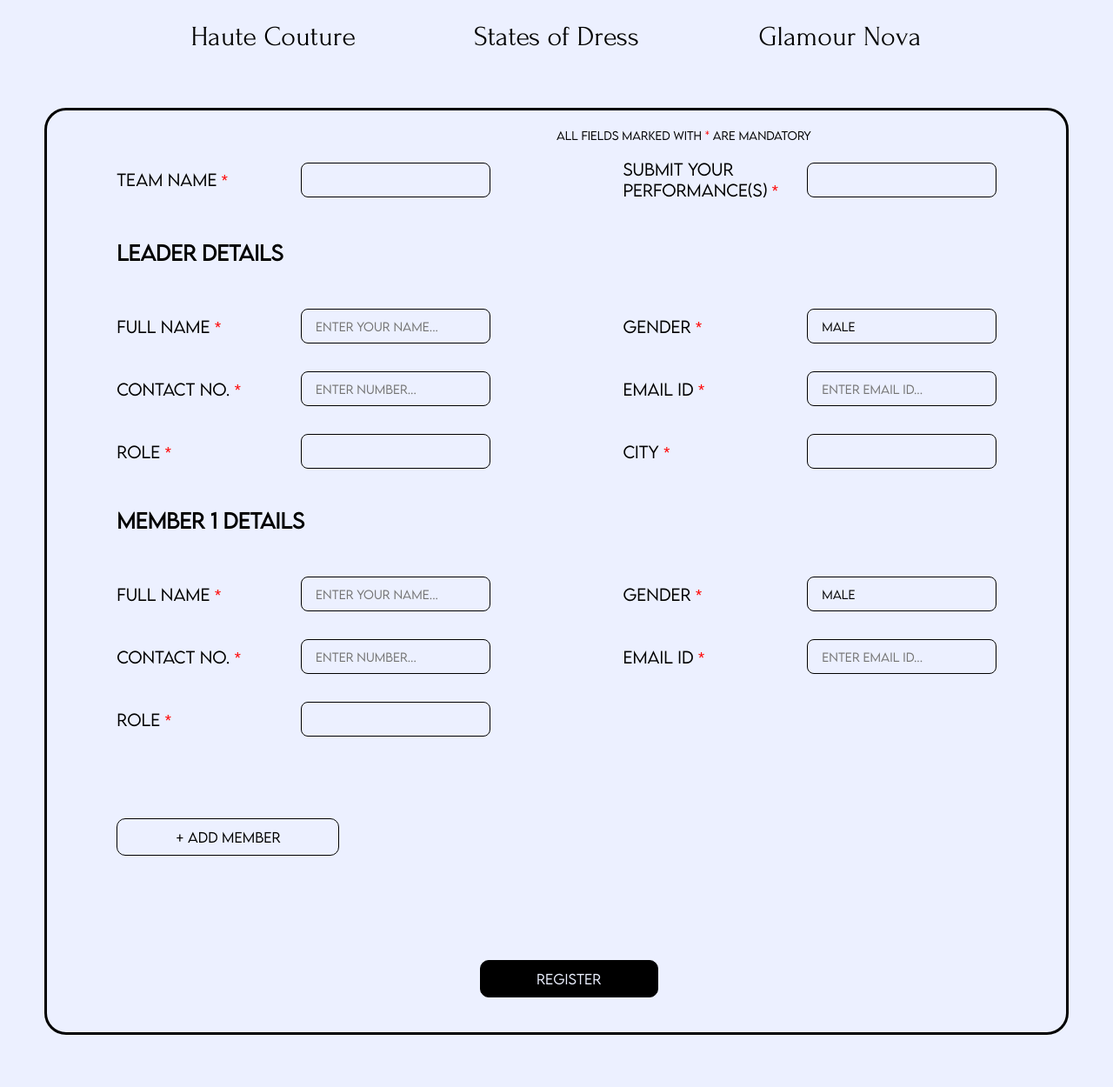
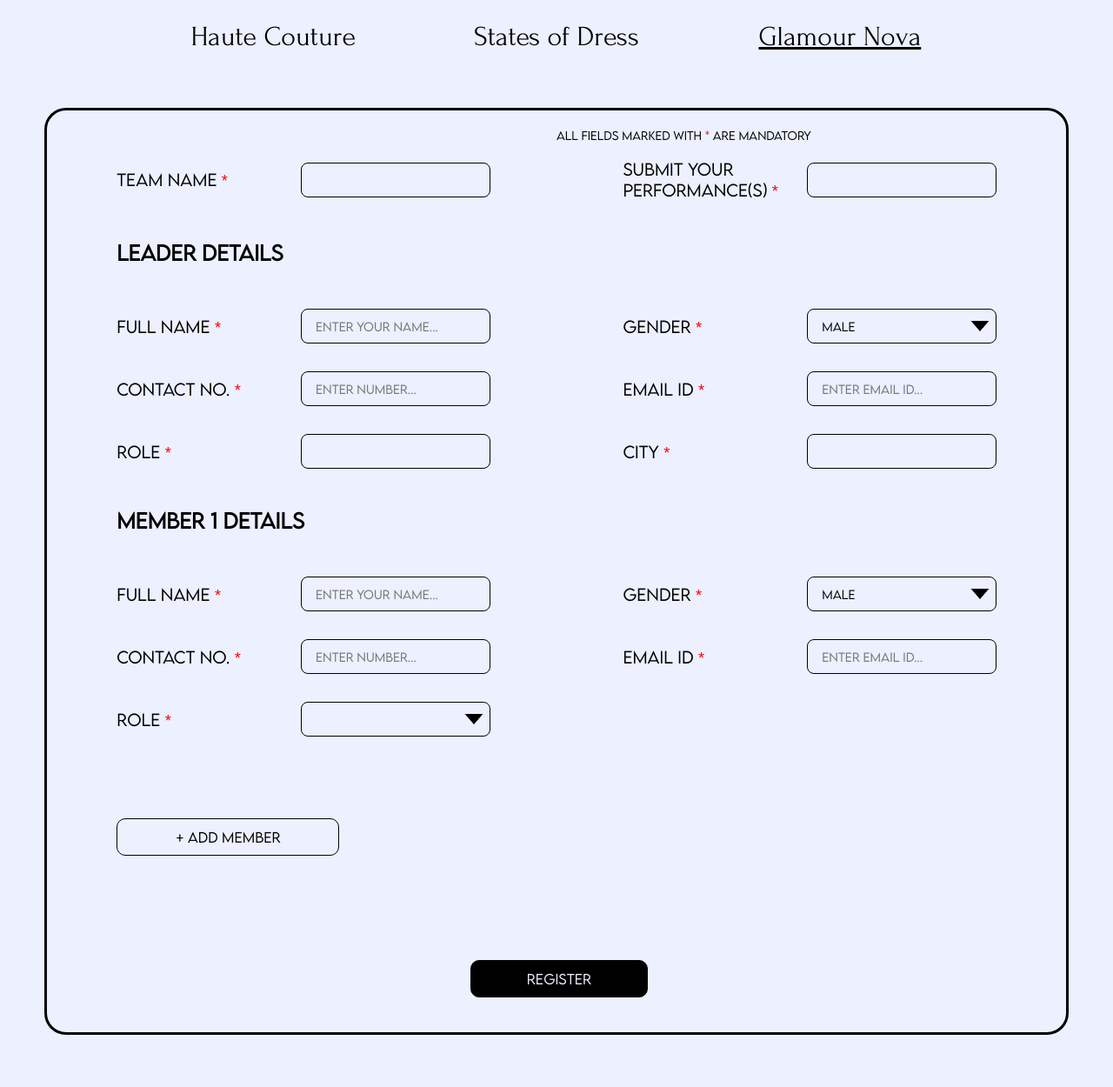
Before and after one commit to guptashivam-9370/Voguenation25, a Django app: page /register/Glamour_Nova/ in a window 1280 px wide. Shown: the part 125-1375 px from the top of the page at 87% size. Run offline with Django 4.2, Linux system fonts and the light colour scheme; data comes from the database, SQL or seed files in the repository; lists and menus that the app fills with data are empty; some libraries are stand-ins or nearby versions; some web fonts are replaced.

Commit message:
events links,dropdown arrow work of registration page

```diff
--- a/static/core/reg_vog.css
+++ b/static/core/reg_vog.css
@@ -1,3 +1,4 @@
+
 @import url('https://fonts.googleapis.com/css2?family=Allerta+Stencil&family=Forum&family=Sen:wght@400..800&display=swap');
 
 @font-face {
@@ -345,7 +346,21 @@ a {
 	border: 1px solid #000;
 	font-family: lemonmilk;
 }
-
+/* .arrow{
+	background: url("{% static 'path/to/Polygon.png' %}") no-repeat right center; /* Use your arrow image
+    background-size: 1rem;  Adjust size as needed
+    padding-right: 2rem; Add space for the arrow
+} */
+.arrow{
+	width: 17vw;
+	display: flex;
+	flex-wrap: nowrap;
+}
+.arrow img{
+	margin-left: -30px;
+	height: 12px;
+	margin-top: 14px;
+}
 .input::placeholder {
 	color: #000;
 
@@ -401,7 +416,7 @@ a {
 
 .register-box {
 	margin: 3.1vw 0vw;
-	width: 100vw;
+	width: 92vw;
 	display: flex;
 	justify-content: center;
 }
@@ -416,7 +431,7 @@ a {
 	border-radius: 10px;
 	border: 1px solid #000;
 	background: black;
-	margin-right: 80px;
+	/* margin-right: 80px; */
 	color: #ecf0ff;
 }
 
@@ -508,8 +523,9 @@ select {
 	border-bottom: 0.45vw solid #555 !important;
 }
 
-/* .comm {
+.comm {
 	text-decoration: underline;
+	text-decoration-color: black;
 	/* content: '';
 	position: absolute;
 	bottom: 0vw;
@@ -517,8 +533,8 @@ select {
 	box-sizing: border-box;
 	width: 70%;
 	border-radius: 3px;
-	z-index: 1000;
-} */
+	z-index: 1000; */
+}
 .popup {
 	position: fixed;
 	width: 350px;
@@ -588,6 +604,9 @@ select {
 	html{
 		font-size: calc(0.5em + 1.5vw);
 	}
+	.arrow{
+		margin-right: 5vw;
+	}
 	.popup {
 		width: 300px;
 	}
@@ -622,6 +641,7 @@ select {
 		flex-direction: column;
 		align-items: flex-start;
 	}
+
 	.input-box{
 		width: 80vw;
 	}
--- a/templates/core/reg_vog.html
+++ b/templates/core/reg_vog.html
@@ -101,11 +101,14 @@
 							<div class="buffer"></div>
 							<div class="team_name">
 								<p class="txt-1">GENDER&nbsp;<a>*</a></p>
+								<div class="arrow">
 								<select id="select" class="input-box" name="gender">
 									<option value="m">Male</option>
 									<option value="f">Female</option>
 									<option value="o">Others</option>
 								</select>
+								<img src="{% static 'core/images/Polygon7.png' %}" alt="">
+								</div>
 							</div>
 						</div>
 						<div class="team_container">
@@ -133,7 +136,7 @@
 						<div class="team_container">
 							<div class="team_name">
 								<p class="txt-1">ROLE&nbsp;<a>*</a></p>
-								<select id="select" class="input-box" name="role">
+								<select id="select" class="input-box"  name="role">
 									{% for role in roles %}
 									<option value="{{ role.id }}">{{ role.name_of_role}}</option>
 									{% endfor %}
@@ -166,11 +169,14 @@
 							<div class="buffer"></div>
 							<div class="team_name">
 								<p class="txt-1">GENDER&nbsp;<a>*</a></p>
+								<div class="arrow">
 									<select id="select" class="input-box" name="gender">
 										<option value="m">Male</option>
 										<option value="f">Female</option>
 										<option value="o">Others</option>
 									</select>
+									<img src="{% static 'core/images/Polygon7.png' %}" alt="">
+									</div>
 							</div>
 						</div>
 						<div class="team_container">
@@ -198,11 +204,14 @@
 						<div class="team_container">
 							<div class="team_name">
 								<p class="txt-1">ROLE&nbsp;<a>*</a></p>
+								<div class="arrow">
 								<select id="select" class="input-box" name="role">
 									{% for role in roles %}
 									<option value="{{ role.id }}">{{ role.name_of_role}}</option>
 									{% endfor %}
 								</select>
+								<img src="{% static 'core/images/Polygon7.png' %}" alt="">
+								</div>
 							</div>
 							<div class="buffer"></div>
 							<div class="team_name"></div>
@@ -268,20 +277,20 @@
 		});
 
 		// Get all anchor elements inside 'events-name' divs
-const eventLinks = document.querySelectorAll('.events-name a');
+// const eventLinks = document.querySelectorAll('.events-name a');
 
-// Add click event listeners to all anchor elements
-eventLinks.forEach(link => {
-    link.addEventListener('click', (e) => {
-        e.preventDefault(); // Prevent default navigation (optional)
+// // Add click event listeners to all anchor elements
+// eventLinks.forEach(link => {
+//     link.addEventListener('click', (e) => {
+//         e.preventDefault(); // Prevent default navigation (optional)
 
-        // Remove underline from all links
-        eventLinks.forEach(link => link.style.textDecoration = 'none');
+//         // Remove underline from all links
+//         eventLinks.forEach(link => link.style.textDecoration = 'none');
 
-        // Add underline to the clicked link
-        link.style.textDecoration = 'underline';
-    });
-});
+//         // Add underline to the clicked link
+//         link.style.textDecoration = 'underline';
+//     });
+// });
 
 		document.getElementById('press-1').addEventListener("click", addPage);
 		document.getElementById('press-2').addEventListener("click", deletePage);
@@ -310,11 +319,14 @@ eventLinks.forEach(link => {
 		          <div class="buffer"></div>
 		          <div class="team_name">
 		              <p class="txt-1">GENDER&nbsp;<a>*</a></p>
+		              <div class="arrow">
 								<select id="select" class="input-box" name="gender">
 									<option value="m">Male</option>
 									<option value="f">Female</option>
 									<option value="o">Others</option>
 								</select>
+								<img src="{% static 'core/images/Polygon7.png' %}" alt="">
+								</div>
 		          </div>
 		      </div>
 		      <div class="team_container">
@@ -342,11 +354,14 @@ eventLinks.forEach(link => {
 		      <div class="team_container">
 		          <div class="team_name">
 		              <p class="txt-1">ROLE&nbsp;<a>*</a></p>
+					  <div class="arrow">
 		              <select id="select" class="input-box" name="role">
 		                  {% for role in roles %}
 		                  <option value="{{ role.id }}">{{ role.name_of_role }}</option>
 		                  {% endfor %}
 		              </select>
+					  <img src="{% static 'core/images/Polygon7.png' %}" alt="">
+					  </div>
 		          </div>
 		          <div class="buffer"></div>
 		          <div class="team_name"></div>
@@ -380,26 +395,26 @@ eventLinks.forEach(link => {
 		    }
 		}
 
-		// const linkPage = window.location.pathname;
-		// const com1 = document.getElementById("com1");
-		// const com2 = document.getElementById("com2");
-		// const com3 = document.getElementById("com3");
+		const linkPage = window.location.pathname;
+		const com1 = document.getElementById("com1");
+		const com2 = document.getElementById("com2");
+		const com3 = document.getElementById("com3");
 
-		// function addClassOnClick(element1, element2, element3) {
-		//     element1.classList.add("comm");
-		//     element2.classList.remove("comm");
-		//     element3.classList.remove("comm");
+		function addClassOnClick(element1, element2, element3) {
+		    element1.classList.add("comm");
+		    element2.classList.remove("comm");
+		    element3.classList.remove("comm");
 
-		// };
-		// if (linkPage == com1.firstElementChild.pathname) {
-		// addClassOnClick(com1, com2, com3);
-		// }
-		// if (linkPage == com2.firstElementChild.pathname) {
-		//     addClassOnClick(com2, com1, com3);
-		// }
-		// if (linkPage== com3.firstElementChild.pathname) {
-		//     addClassOnClick(com3, com1, com2);
-		// }
+		};
+		if (linkPage == com1.firstElementChild.pathname) {
+		addClassOnClick(com1, com2, com3);
+		}
+		if (linkPage == com2.firstElementChild.pathname) {
+		    addClassOnClick(com2, com1, com3);
+		}
+		if (linkPage== com3.firstElementChild.pathname) {
+		    addClassOnClick(com3, com1, com2);
+		}
 		const popup = document.querySelectorAll('.black')[0]
 		popup.addEventListener("click", function(){
 		    popup.style.display="none";
```
Also changed, not shown: static/core/images/Polygon7.png (added). Lines whose indentation alone changed are shown as unchanged.
